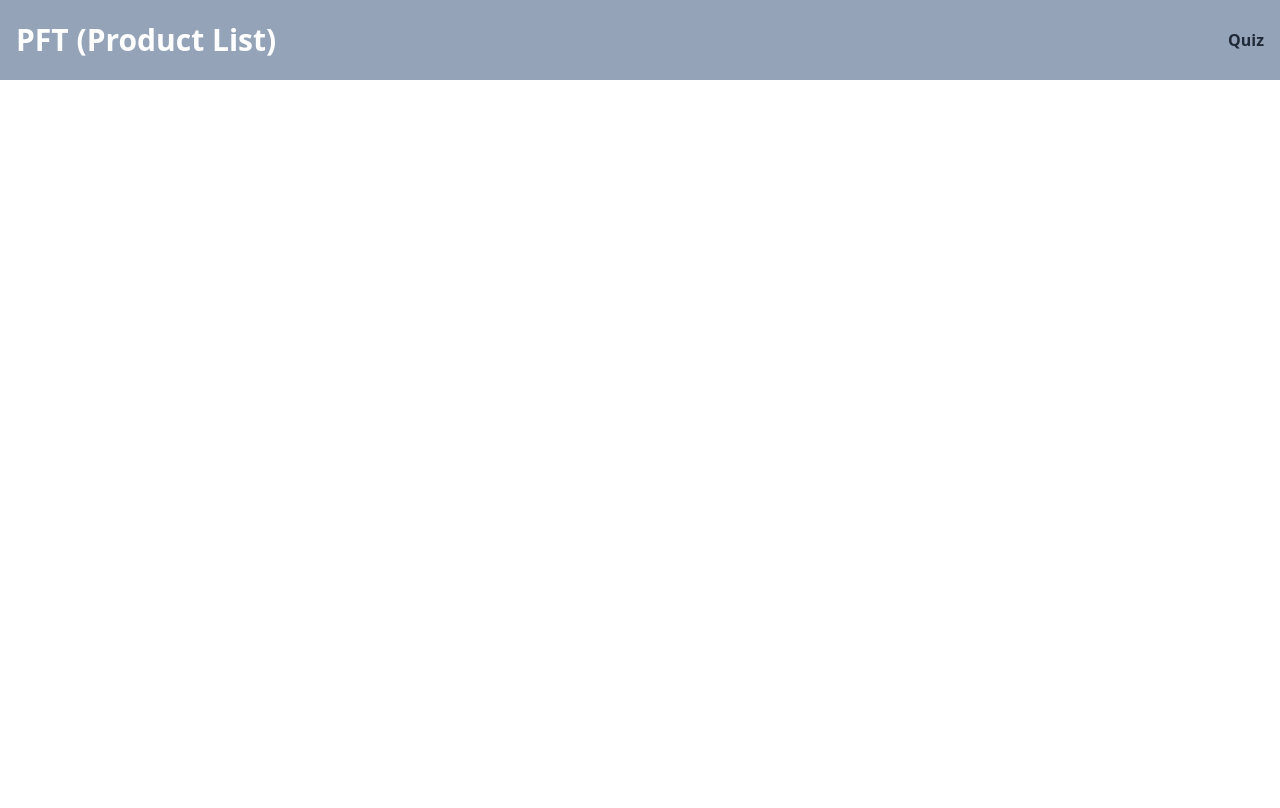
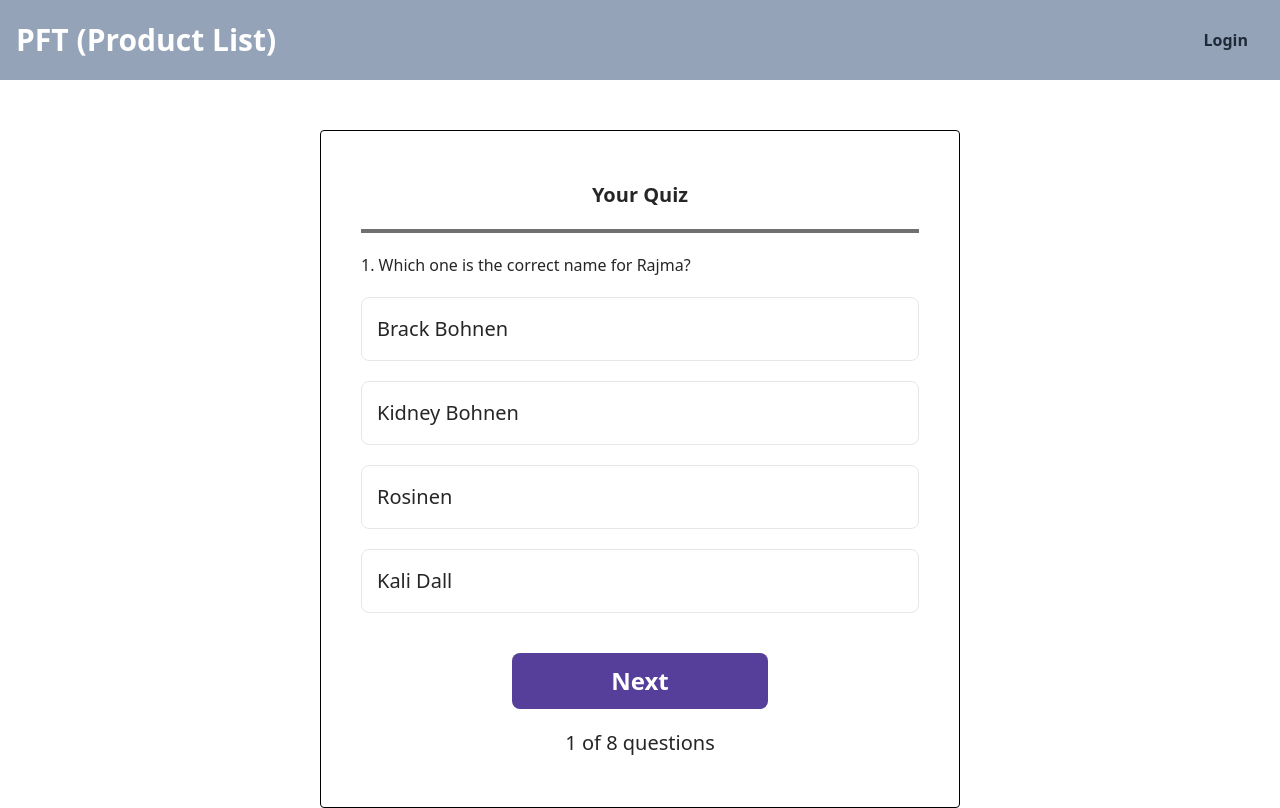
Before and after one commit to sDeswal10/product-pft, a React (Create React App) app: page /test/0 in a window 1280 px wide. Built offline with nearby package versions, Linux system fonts and the light colour scheme.

Commit message:
quiz update

```diff
--- a/src/App.js
+++ b/src/App.js
@@ -6,6 +6,7 @@ import { AppContext } from './Context/ContextApi';
 import Quiz from './Pages/Quiz/Quiz';
 import Login from './Pages/Login/Login';
 import { useEffect, useState } from 'react';
+import QuizHome from './Pages/Quiz/QuizHome';
 
 function App() {
   const [token, setToken] = useState(false)
@@ -30,7 +31,8 @@ function App() {
         <Route path='/' exact element={<Home/>}/>
         <Route path='/product/:id' element={<Items/>}/>
         <Route path='/login' element={<Login setToken={setToken}/>}/>
-        {token ? <Route path='/quiz' element={<Quiz/>}/> : ""}
+        {token ? <Route path='/quiz' element={<QuizHome/>}/> : ""}
+        <Route path='/test/:quizNo' element={<Quiz/>}/>
 
 
       </Routes>
--- a/src/Components/Header/Header.jsx
+++ b/src/Components/Header/Header.jsx
@@ -1,15 +1,36 @@
-import React from 'react'
-import { Link } from 'react-router-dom'
+import React, { useEffect, useState } from 'react'
+import { Link, useNavigate } from 'react-router-dom'
 
 const Header = () => {
+  const [loggedIn, setLoggedIn] = useState(false);
+  const [user, setUser] = useState();
+  const navigate = useNavigate();
+
+  useEffect(() => {
+    if(localStorage.getItem('token')){
+      let data = JSON.parse(localStorage.getItem('token'))
+      setLoggedIn(true);
+      setUser(data);
+    }
+  }, []);
+
+  const logoutUser = ()=>{
+    localStorage.removeItem("token");
+    setUser(false);
+    navigate("/");
+  }
+
   return (
     <div className='flex items-center justify-between h-20 bg-slate-400 px-4'>
     <Link to="/">
         <span className=' text-white font-bold text-3xl'>{`PFT (Product List)`}</span>
     </Link>
-    <Link to="/quiz">
-      <span className='text-gray-800 font-semibold'>Quiz</span>
-    </Link>
+    <span>
+
+      <span className='text-gray-800 font-semibold mx-4'>{loggedIn ? user?.user?.email :<Link to="/login">Login</Link>}</span>
+    {loggedIn ? <span onClick={logoutUser} className='text-gray-800 font-semibold cursor-pointer'>Logout</span> : ""}
+    </span>
+
     </div>
   )
 }
--- a/src/Components/Search/Search.jsx
+++ b/src/Components/Search/Search.jsx
@@ -4,7 +4,7 @@ import ItemCard from "../ItemCard/ItemCard";
 
 const Search = () => {
   const [searchQuery, setSearchQuery] = useState("");
-  const [filtered, setFiltered] = useState();
+  const [filtered, setFiltered] = useState([]);
 
   const handleSearchChange = (e) => {
     e.preventDefault();
@@ -19,8 +19,8 @@ const Search = () => {
         }
       });
     });
+    setFiltered(result);
 
-    setFiltered(result);
   };
   return (
     <>
--- a/src/Data/ItemsList.js
+++ b/src/Data/ItemsList.js
@@ -1657,7 +1657,7 @@ export const itemsList = [
         },
         {
             articleNo: "",
-            articleName: "Grune(Green) Oliven Ohne Stein(seed)",
+            articleName: "Grune(Green) Oliven Mit Stein(seed)",
             articleDescription: "",
             articleImage: OlivenSeed,
             articleBrand: "Adria, La-perla",
@@ -3256,7 +3256,7 @@ export const itemsList = [
             articleDescription: "",
             articleImage: GamuseBruveBig,
             articleBrand: "Knorr",
-            articleQuantity: ["5KG"]
+            articleQuantity: ["1KG"]
         },
         {
             articleNo: "",
@@ -3264,7 +3264,7 @@ export const itemsList = [
             articleDescription: "",
             articleImage: GamuzeBruve,
             articleBrand: "Knorr",
-            articleQuantity: ["1KG"]
+            articleQuantity: ["12KG", "1KG"]
         },
         {
             articleNo: "",
--- a/src/Data/Quiz.js
+++ b/src/Data/Quiz.js
@@ -1,4 +1,8 @@
-export const quiz = [
+export const quizzes = [
+  {
+    title: "Quiz 1",
+    id: 0,
+    questions: [
       {
         question: "Which one is the correct name for Rajma?",
         options1: "Brack Bohnen",
@@ -8,6 +12,68 @@ export const quiz = [
         ans: 2,
       },
       {
+        question: "Mainly use of Kapern?",
+        options1: "For Pizza",
+        options2: "For Sabji",
+        options3: "For Packing",
+        options4: "Tandoor item",
+        ans: 1,
+      },
+      {
+        question: "Which one is the thali wali packing?",
+        options1: "R819",
+        options2: "R1 ",
+        options3: "R844",
+        options4: "R879 ",
+        ans: 1,
+      },
+      {
+        question: "Biggest Zhinga we have?",
+        options1: "8-12",
+        options2: "6-8 ",
+        options3: "O five",
+        options4: "31-40 ",
+        ans: 3,
+      },
+      {
+        question: "Which one is Beer Brand we have?",
+        options1: "Sula",
+        options2: "Pinogricho ",
+        options3: "Marlot",
+        options4: "Helles",
+        ans: 4,
+      },
+      {
+        question: "How many stuck in Brot edamer kase 40% packing?",
+        options1: "12",
+        options2: "15 ",
+        options3: "4",
+        options4: "3",
+        ans: 3,
+      },
+      {
+        question: "Which one is available in 9 kg. block & 3 block in a carton?",
+        options1: "Lasch fillet",
+        options2: "See Lux fish ",
+        options3: "Thunfish",
+        options4: "Jandra filets ",
+        ans: 2,
+      },
+      {
+        question: "Is that any packing of thali wali packing in Seagal schale?",
+        options1: "Yes",
+        options2: "NO",
+        options3: "",
+        options4: "",
+        ans: 1,
+      },
+    ]
+  },
+    {
+      title: "Quiz 2",
+      id: 1,
+      questions: [
+        {
           question: "What is the meaning of gehacht?",
           options1: "Chopped",
           options2: "Sabut",
@@ -16,11 +82,35 @@ export const quiz = [
           ans: 1,
         },
         {
-        question: "How Much Quantity in one carton of Lamm Ohne Knochen?",
-        options1: "5kg. block",
-        options2: "2.27kg. block",
-        options3: "10-12 kg",
-        options4: "30 kg",
+          question: "Which one is not a Rice?",
+          options1: "Guard",
+          options2: "Veetee",
+          options3: "Punjabi gold",
+          options4: "Spinat",
+          ans: 4,
+        },
+        {
+          question: "•	How many stuck in Punjabi samosa packing?",
+          options1: "10 stuck",
+          options2: "20 stuck ",
+          options3: "50 stuck",
+          options4: "10 to 12 stuck ",
+          ans: 1,
+        },
+        {
+          question: "Kaiser gamuse is _____ Product.",
+          options1: "Fresh sabji",
+          options2: "Soupe Bruve ",
+          options3: "Zhinga",
+          options4: "Frozen Sbji ",
+          ans: 4,
+        },
+        {
+          question: "How Much quantity in Rasanand Alfanso Mango pulp?",
+          options1: "20 kg.",
+          options2: "850 gm. ",
+          options3: "3.2 kg.",
+          options4: "240 gm.",
           ans: 3,
         },
         {
@@ -32,12 +122,34 @@ export const quiz = [
           ans: 1,
         },
         {
-        question: "Which one is not a Rice?",
-        options1: "Guard",
-        options2: "Veetee",
-        options3: "Punjabi gold",
-        options4: "Spinat",
-        ans: 4,
+          question: "Which one is not Pizza mehl?",
+          options1: "Ziegenaus",
+          options2: "Farina ",
+          options3: "Cheetah atta ( Brown )",
+          options4: "405 ",
+          ans: 3,
+        },
+        {
+          question: "Which one is correct answer for Pelati brands?",
+          options1: "Mutti, Sacra, La rosino",
+          options2: "Pilsbri, Farina, Ashirwad",
+          options3: "Mutti, Cheetah, La perla",
+          options4: "Sacra, Mutti, Frina",
+          ans: 1,
+        },
+      ]
+    },
+    {
+      title: "Quiz 3",
+      id: 2,
+      questions: [
+        {
+          question: "How Much Quantity in one carton of Lamm Ohne Knochen?",
+          options1: "5kg. block",
+          options2: "2.27kg. block",
+          options3: "10-12 kg",
+          options4: "30 kg",
+          ans: 3,
         },
         {
           question: "How many stange in MDH carton?",
@@ -64,83 +176,11 @@ export const quiz = [
           ans: 1,
         },
         {
-        question: "Mainly use of Kapern?",
-        options1: "For Pizza",
-        options2: "For Sabji",
-        options3: "For Packing",
-        options4: "Tandoor item",
-        ans: 1,
-      },
-      {
-        question: "Which one is not Pizza mehl?",
-        options1: "Ziegenaus",
-        options2: "Farina ",
-        options3: "Cheetah atta ( Brown )",
-        options4: "405 ",
-        ans: 3,
-      },
-      {
-        question: "Which one is correct answer for Pelati brands?",
-        options1: "Mutti, Sacra, La rosino",
-        options2: "Pilsbri, Farina, Ashirwad",
-        options3: "Mutti, Cheetah, La perla",
-        options4: "Sacra, Mutti, Frina",
-        ans: 1,
-      },
-      {
-        question: "Which one is the thali wali packing?",
-        options1: "R819",
-        options2: "R1 ",
-        options3: "R844",
-        options4: "R879 ",
-        ans: 1,
-      },
-      {
-        question: "•	How many stuck in Punjabi samosa packing?",
-        options1: "10 stuck",
-        options2: "20 stuck ",
-        options3: "50 stuck",
-        options4: "10 to 12 stuck ",
-        ans: 1,
-      },
-      {
           question: "How many types of Shami kebab we have?",
           options1: "2",
           options2: "4 ",
           options3: "6",
           options4: "8",
-        ans: 1,
-      },
-      {
-        question: "Kaiser gamuse is _____ Product.",
-        options1: "Fresh sabji",
-        options2: "Soupe Bruve ",
-        options3: "Zhinga",
-        options4: "Frozen Sbji ",
-        ans: 4,
-      },
-      {
-        question: "Biggest Zhinga we have?",
-        options1: "8-12",
-        options2: "6-8 ",
-        options3: "O five",
-        options4: "31-40 ",
-        ans: 3,
-      },
-      {
-        question: "Which one is available in 9 kg. block & 3 block in a carton?",
-        options1: "Lasch fillet",
-        options2: "See Lux fish ",
-        options3: "Thunfish",
-        options4: "Jandra filets ",
-        ans: 2,
-      },
-      {
-        question: "Is that any packing of thali wali packing in Seagal schale?",
-        options1: "Yes",
-        options2: "NO",
-        options3: "",
-        options4: "",
           ans: 1,
         },
         {
@@ -160,14 +200,6 @@ export const quiz = [
           ans: 4,
         },
         {
-        question: "How many stuck in Brot edamer kase 40% packing?",
-        options1: "12",
-        options2: "15 ",
-        options3: "4",
-        options4: "3",
-        ans: 3,
-      },
-      {
           question: "How many pcs of Butter tikki in a carton?",
           options1: "250 gm x 40 pc.",
           options2: "200 gm x 40 pc.",
@@ -175,22 +207,258 @@ export const quiz = [
           options4: "12 pcs",
           ans: 1,
         },
+      ]
+    },
     {
-        question: "Which one is Beer Brand we have?",
-        options1: "Sula",
-        options2: "Pinogricho ",
-        options3: "Marlot",
-        options4: "Helles",
+      title: "Quiz 4",
+      id: 3,
+      questions: [
+        {
+          question: `Choose the Main Name of "Maa Ki Dall"`,
+          options1: "Urid Whole",
+          options2: "Urid Washed daal",
+          options3: "Urid chhilka daal",
+          options4: "Urid whole gota",
+          ans: 1,
+        },
+        {
+          question: `Alternate name of "Rajma"?`,
+          options1: "Urid whole gota",
+          options2: "Red kidney beans",
+          options3: "Black eye beans",
+          options4: "Yellow Gram",
+          ans: 2,
+        },
+        {
+          question: `Name of "Mass Dall"?`,
+          options1: "Moong whole daal",
+          options2: "Urid Whole",
+          options3: "Urid Washed daal",
+          options4: "Urid chhilka daal",
+          ans: 3,
+        },
+        {
+          question: `Name of "Kala Chana"?`,
+          options1: "Kabuli chana",
+          options2: "Yellow gram",
+          options3: "Moong washed daal",
+          options4: "Moong daal chhilka",
+          ans: 2,
+        },
+        {
+          question: `Name of "Dusri Rajma"?`,
+          options1: "Rosecoco beans",
+          options2: "Brown Lentils",
+          options3: "Moth beans, Moth daal",
+          options4: "Red lentils",
+          ans: 1,
+        },
+        {
+          question: `How many quantities in Dalls we have?`,
+          options1: "500 gm, 1 Kg, 2kg",
+          options2: "2kg., 4kg. 500 gm",
+          options3: "500 gm., 1 kg., 2.5kg.",
+          options4: "1kg, 2kg, 3kg",
+          ans: 1,
+        },
+        {
+          question: `How many types of rice we have?`,
+          options1: "2",
+          options2: "3",
+          options3: "1",
+          options4: "4",
+          ans: 2,
+        },
+
+      ]
+    },
+    {
+      title: "Quiz 5",
+      id: 4,
+      questions: [
+        {
+          question: `Second Name of Fruhling Rolley?`,
+          options1: "Sweet chilly souce",
+          options2: "Sriracha hot souce",
+          options3: "Spring roll",
+          options4: "Wan-Tan",
+          ans: 3,
+        },
+        {
+          question: `How many packets of Lychees Nureses in one Carton?`,
+          options1: "22",
+          options2: "24",
+          options3: "36",
+          options4: "12",
           ans: 4,
         },
         {
-        question: "How Much quantity in Rasanand Alfanso Mango pulp?",
-        options1: "20 kg.",
-        options2: "850 gm. ",
-        options3: "3.2 kg.",
-        options4: "240 gm.",
+          question: `Name of Gluta Mart?`,
+          options1: "Antey",
+          options2: "Selfraising flour",
+          options3: "Ajino moto",
+          options4: "Lychees narusis",
+          ans: 3,
+        },
+        {
+          question: `Alternate name of shrimp chips?`,
+          options1: "gluta mart",
+          options2: "Wan-Tan",
+          options3: "Gehacht",
+          options4: "Kropoek",
+          ans: 4,
+        },
+        {
+          question: `Best Quality Rice?`,
+          options1: "Tilda Basmati",
+          options2: "Guard Basmati",
+          options3: "Ranjha Basmati",
+          options4: "Laila Basmati",
+          ans: 2,
+        },
+        {
+          question: `How Many types of Lamm we have?`,
+          options1: "5",
+          options2: "4",
+          options3: "3",
+          options4: "2",
+          ans: 1,
+        },
+        {
+          question: `How many types spinat of we have?`,
+          options1: "2",
+          options2: "3",
+          options3: "1",
+          options4: "4",
+          ans: 1,
+        },
+
+      ]
+    },
+    {
+      title: "Quiz 6",
+      id: 5,
+      questions: [
+        {
+          question: `Alternate name of HanchenKeule?`,
+          options1: "Chicken Leg",
+          options2: "Chicken Brust",
+          options3: "Duck Leg",
+          options4: "Lamm Legs",
+          ans: 1,
+        },
+        {
+          question: `What is the carton Packing of RindRoberschale?`,
+          options1: "10-12 kg",
+          options2: "5-6 kg",
+          options3: "20-22 kg",
+          options4: "4-5 kg",
+          ans: 3,
+        },
+        {
+          question: `How many dose in one carton of 1kg. Thai Curry Rot?`,
+          options1: "11",
+          options2: "13",
+          options3: "12",
+          options4: "10",
+          ans: 3,
+        },
+        {
+          question: `Turtan Halal Sinken Percentage?`,
+          options1: "85 , 57",
+          options2: "40, 43",
+          options3: "3.5 , 10",
+          options4: "4, 5",
+          ans: 1,
+        },
+        {
+          question: `Alternate name of Haldi?`,
+          options1: "Kurkuma",
+          options2: "Garam Masala",
+          options3: "Tandoori Masala",
+          options4: "Jeera Powder",
+          ans: 1,
+        },
+        {
+          question: `Choose the Other name for rosinen?`,
+          options1: "Kismiss",
+          options2: "French Fries",
+          options3: "Pomas",
+          options4: "Clove",
+          ans: 1,
+        },
+        {
+          question: `What is the quantity of PG tips loose tea?`,
+          options1: "500 gm",
+          options2: "1 kg",
+          options3: "1.5 kg",
+          options4: "2.5 kg",
           ans: 3,
         },
 
+      ]
+    },
+    {
+      title: "Quiz 7",
+      id: 6,
+      questions: [
+        {
+          question: `Choose the quantity of Hanchen Bruve?`,
+          options1: "1 kg",
+          options2: "2 kg",
+          options3: "5 kg",
+          options4: "10 kg",
+          ans: 1,
+        },
+        {
+          question: `How many types of Fresh onion we have?`,
+          options1: "5",
+          options2: "4",
+          options3: "2",
+          options4: "1",
+          ans: 3,
+        },
+        {
+          question: `What is the Quantity of Frozen ocra cut?`,
+          options1: "325 gm",
+          options2: "425 gm",
+          options3: "525 gm",
+          options4: "600 gm",
+          ans: 2,
+        },
+        {
+          question: `Name of Karela in English?`,
+          options1: "Lamm",
+          options2: "Brack Bohnen",
+          options3: "Bitter guard",
+          options4: "Shwarge",
+          ans: 3,
+        },
+        {
+          question: `How many types of oliven we have?`,
+          options1: "2",
+          options2: "3",
+          options3: "4",
+          options4: "5",
+          ans: 1,
+        },
+        {
+          question: `Alternate name for Kapern?`,
+          options1: "Surfines",
+          options2: "Gamuse mise",
+          options3: "Chilli",
+          options4: "Pommes",
+          ans: 1,
+        },
+        {
+          question: `How many types of sahne we have?`,
+          options1: "3",
+          options2: "4",
+          options3: "5",
+          options4: "2",
+          ans: 1,
+        },
 
+      ]
+    },
   ];
--- a/src/Pages/Quiz/Quiz.jsx
+++ b/src/Pages/Quiz/Quiz.jsx
@@ -1,13 +1,17 @@
 import React, { useRef, useState } from "react";
-import { quiz } from "../../Data/Quiz";
+import { quizzes } from "../../Data/Quiz";
 import "./quiz.css";
+import { useParams } from "react-router-dom";
 
 const Quiz = () => {
   let [index, setIndex] = useState(0);
-  let [question, setQuestion] = useState(quiz[index]);
+  let {quizNo} = useParams();
+  let [quizNumber, setQuizNumber] = useState(quizzes[quizNo])
+  let [question, setQuestion] = useState(quizNumber.questions[index]);
   let [lock, setLock] = useState(false);
   let [score, setScore] = useState(0);
   let [result, setResult] = useState(false);
+  console.log(question)
 
   let Option1 = useRef(null);
   let Option2 = useRef(null);
@@ -30,12 +34,12 @@ const Quiz = () => {
   };
   const nextQue = () => {
     if (lock === true) {
-      if (index === quiz.length - 1) {
+      if (index === quizzes[quizNo].questions.length - 1) {
         setResult(true);
         return 0;
       }
       setIndex(++index);
-      setQuestion(quiz[index]);
+      setQuestion(quizzes[quizNo].questions[index]);
       setLock(false);
       option_array?.map((option) => {
         option.current.classList.remove("correct");
@@ -52,13 +56,13 @@ const Quiz = () => {
         <hr className="h-1 border-none bg-[#707070]" />
         {result ? (
           <>
-            <h2>You Scored {score} out of {quiz.length}</h2>
+            <h2>You Scored {score} out of {quizzes[quizNo].questions.length}</h2>
         <button className="btn mx-auto w-64 h-14 bg-[#553f9a] text-white text-2xl font-semibold rounded-lg cursor-pointer">Submit</button>
           </>
         ) : (
           <>
             <h2>
-              {index + 1}. {question.question}
+              {index + 1}. {question?.question}
             </h2>
             <ul>
               <li
@@ -68,7 +72,7 @@ const Quiz = () => {
                   checkAns(e, 1);
                 }}
               >
-                {question.options1}
+                {question?.options1}
               </li>
               <li
                 ref={Option2}
@@ -77,7 +81,7 @@ const Quiz = () => {
                   checkAns(e, 2);
                 }}
               >
-                {question.options2}
+                {question?.options2}
               </li>
               <li
                 ref={Option3}
@@ -86,7 +90,7 @@ const Quiz = () => {
                   checkAns(e, 3);
                 }}
               >
-                {question.options3}
+                {question?.options3}
               </li>
               <li
                 ref={Option4}
@@ -95,7 +99,7 @@ const Quiz = () => {
                   checkAns(e, 4);
                 }}
               >
-                {question.options4}
+                {question?.options4}
               </li>
             </ul>
             <button
@@ -105,7 +109,7 @@ const Quiz = () => {
               Next
             </button>
             <div className="mx-auto text-xl">
-              {index + 1} of {quiz.length} questions
+              {index + 1} of {quizzes[quizNo]?.questions.length} questions
             </div>
           </>
         )}
--- /dev/null
+++ b/src/Pages/Quiz/QuizHome.jsx
@@ -0,0 +1,24 @@
+import React, { useState } from 'react'
+import { quizzes } from '../../Data/Quiz'
+import { Link } from 'react-router-dom'
+
+const QuizHome = () => {
+
+  return (
+    <div className='flex items-center justify-center mt-20'>
+        <div className='w-1/3 min:h-1/3 border flex flex-wrap items-center p-4 justify-center border-gray-400'>
+          {quizzes.map((quiz, i)=>{
+            return (
+              <Link to={`/test/${i}`}>
+                <button className='focus:outline-none text-white bg-green-700 hover:bg-green-800 focus:ring-4 focus:ring-green-300 font-medium rounded-lg text-sm px-5 py-2.5 me-2 mb-2' key={i}>
+                {quiz.title}
+              </button>
+              </Link>
+            )
+          })}
+        </div>
+    </div>
+  )
+}
+
+export default QuizHome
```
Also changed, not shown: src/Pages/Login/Login.jsx (+2 -11 lines). Lines whose indentation alone changed are shown as unchanged.
